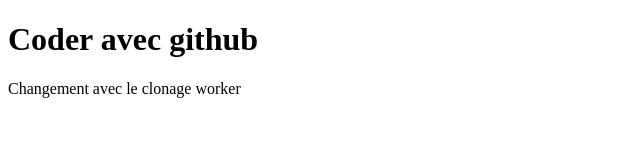
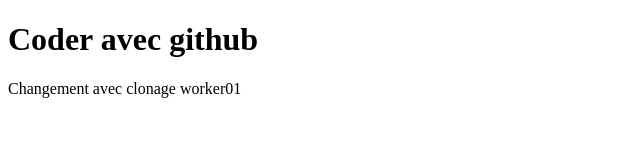
Before and after one commit to NeoQenXzin/cours-git, a plain HTML site: page index.html in a window 1280 px wide. Shown: the full height of the page, 0-640 px from the left. Drawn offline with Linux system fonts and the light colour scheme.

Commit message:
worker01 modif

```diff
--- a/index.html
+++ b/index.html
@@ -11,7 +11,7 @@
    <header>
        <h1>Coder avec github</h1>
 
-    <p>Changement avec le clonage worker</p>
+    <p>Changement avec clonage worker01</p>
    </header>
 
 </body>
```
